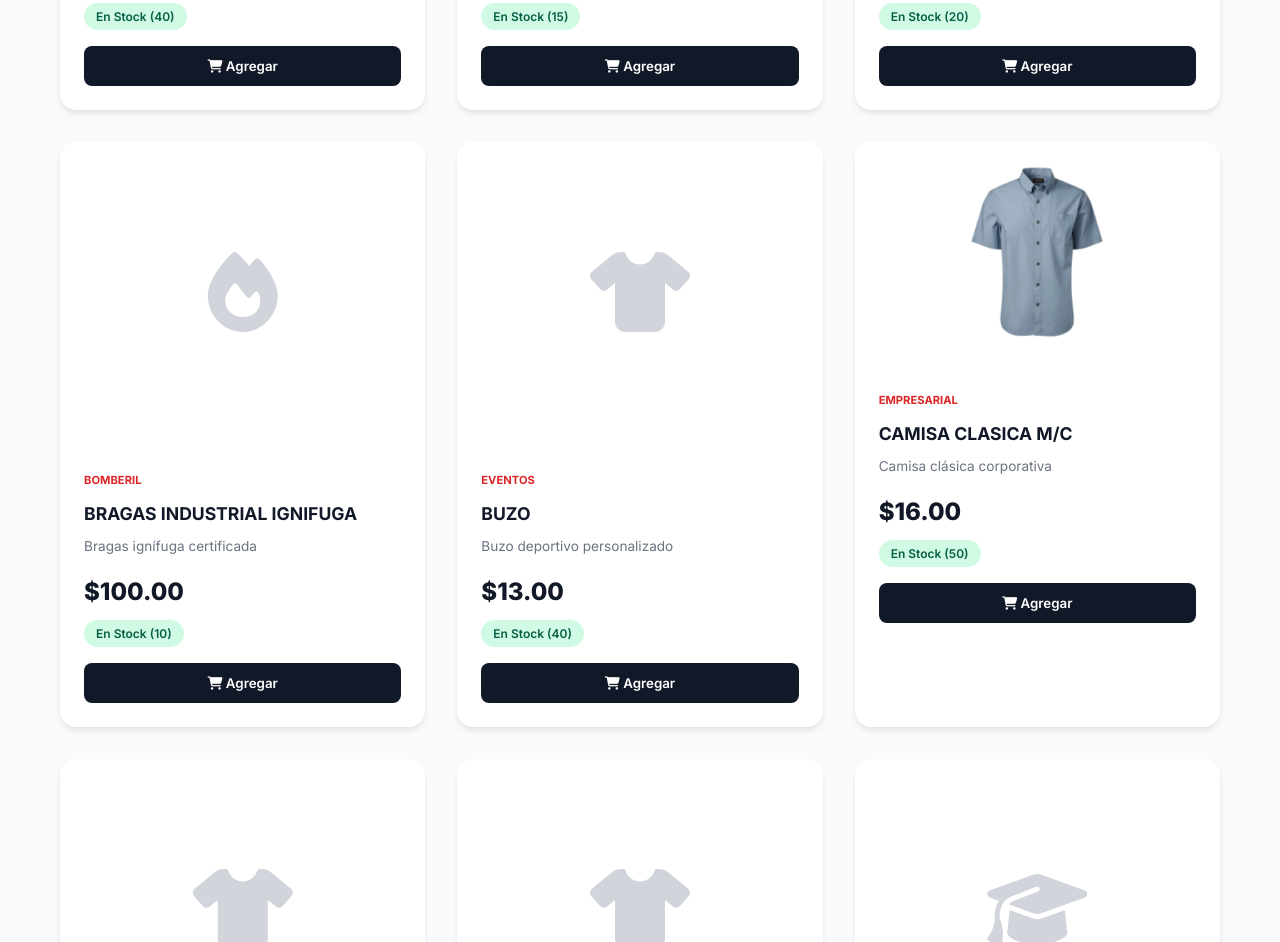
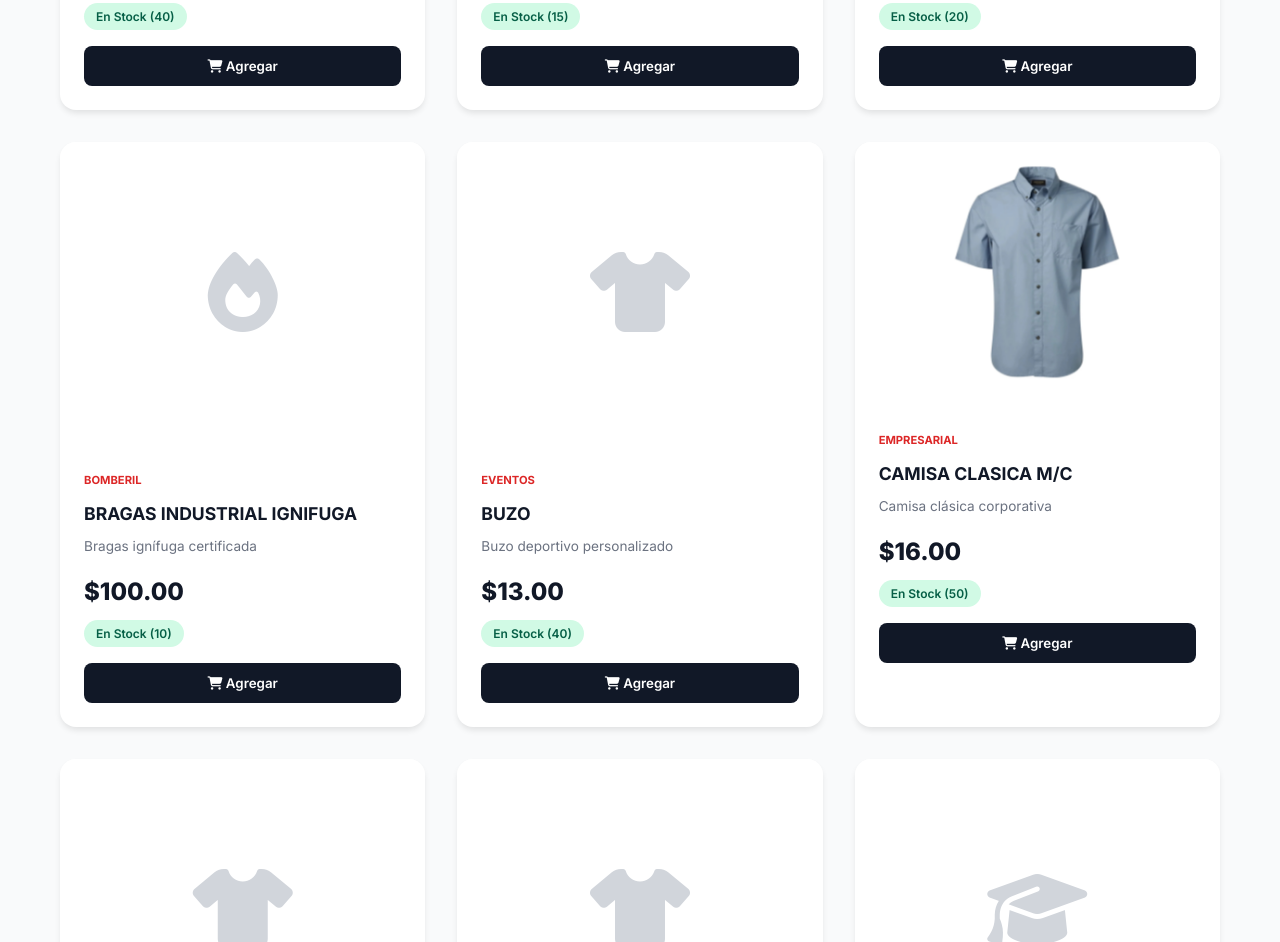
Before and after one commit to ronaldlsalazar-ship-it/tienda-cpunto50, a plain HTML site: page index.html in a window 1280 px wide. Shown: the part 3013-3955 px from the top of the page. Drawn offline with Linux system fonts and the light colour scheme.

Commit message:
Adjust product gallery height and padding

```diff
--- a/css/styles.css
+++ b/css/styles.css
@@ -57,7 +57,7 @@ section { padding:4rem 0; }
 .product-gallery {
     position: relative;
     width: 100%;
-    height: 220px;
+    height: 260px;
     background: #ffffff;
     overflow: hidden;
     cursor: pointer;
@@ -73,7 +73,7 @@ section { padding:4rem 0; }
     object-position: center;
     display: block;
     transition: opacity 0.4s ease-in-out;
-    padding: 10px;
+    padding: 5px;
     box-sizing: border-box;
 }
 
```
